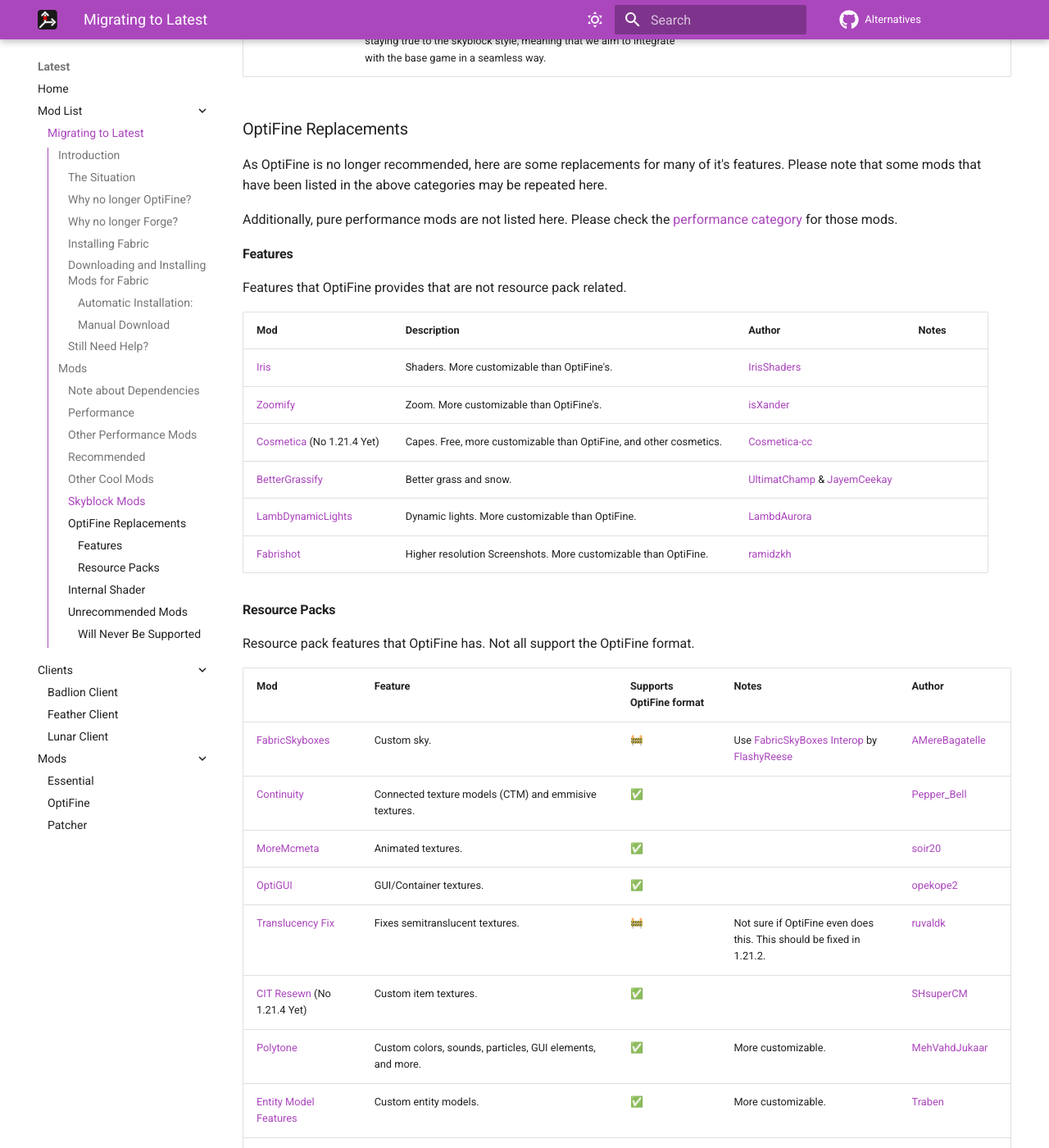
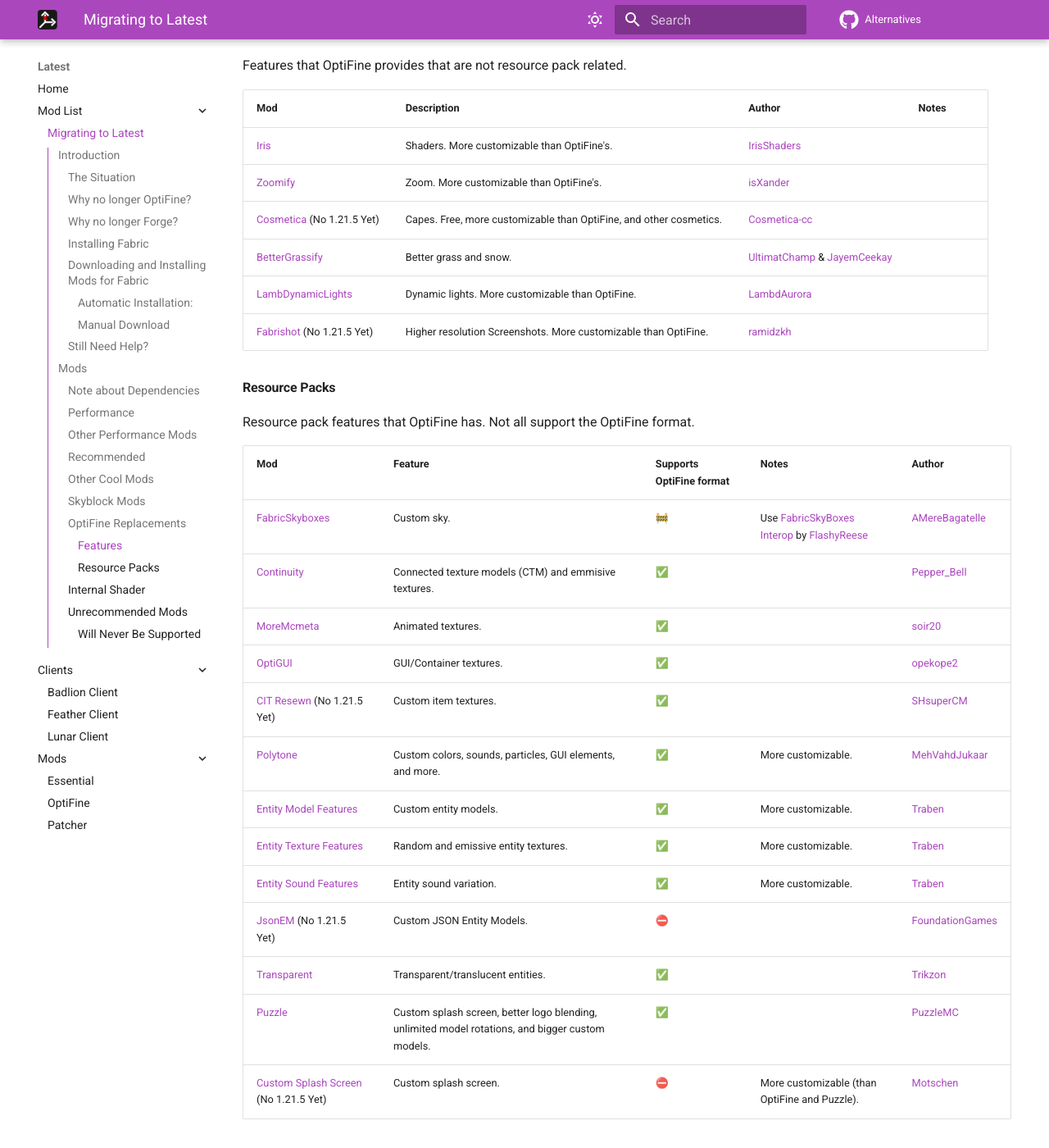
Before and after one commit to MicrocontrollersDev/Alternatives, an MkDocs documentation site: the page built from docs/latest/migrating.md, in a window 1280 px wide and 1400 px high, scrolled down 10932 px. Shown: the whole window at 82% size. Built offline with MkDocs 1.6.1 and Material for MkDocs 9.7.7, drawn with Linux system fonts in a browser that asks for light colours; comment, search, counter and statistics services are not loaded; some of the changed text lies outside the part shown.

Commit message:
update some versioning stuff

```diff
--- a/docs/latest/migrating.md
+++ b/docs/latest/migrating.md
@@ -73,12 +73,12 @@
 | [Sodium](https://modrinth.com/mod/sodium) | An all around performance mod, Sodium allows users to play the latest versions of Minecraft with high FPS, completely outperforming OptiFine, with some users seeing up to 8x their vanilla frames. Sodium also drastically improve visuals, providing a much better gameplay experience. | [CaffeineMC](https://github.com/CaffeineMC) |
 | [Iris](https://modrinth.com/mod/iris) | A shader loader that allows users to load up their favorite OptiFine shaderpacks, but with much higher FPS. Iris also provides performance enhancements when not using shaders, making it great for all users. | [Iris Team](https://github.com/IrisShaders) |
 | [Lithium](https://modrinth.com/mod/lithium) | Helps improve the performance of many vanilla systems without changing their mechanics. | [CaffeineMC](https://github.com/CaffeineMC) |
-| [Exordium](https://modrinth.com/mod/exordium) | Caps the FPS of certain HUD elements that do not need to be updated every frame. | [tr7zw](https://github.com/tr7zw) | | May break some HUD elements from other mods. |
-| [Enhanced Block Entities](https://modrinth.com/mod/ebe) | Improves block entities by making them used baked models instead, allowing for better performance, visuals (via better smoothlighting), and better resource pack customizability. | [FoundationGames](https://github.com/FoundationGames) |
+| [Exordium](https://modrinth.com/mod/exordium) (No 1.21.5 Yet) | Caps the FPS of certain HUD elements that do not need to be updated every frame. | [tr7zw](https://github.com/tr7zw) | | May break some HUD elements from other mods. |
+| [Enhanced Block Entities](https://modrinth.com/mod/ebe) (No 1.21.5 Yet) | Improves block entities by making them used baked models instead, allowing for better performance, visuals (via better smoothlighting), and better resource pack customizability. | [FoundationGames](https://github.com/FoundationGames) |
 | [FerriteCore](https://modrinth.com/mod/ferrite-core) | Helps reduce the amount of memory the game takes up. This may make a big difference for larger modpacks as well. | [malte0811](https://github.com/malte0811) |
 | [Entity Culling](https://modrinth.com/mod/entityculling) | Culls entities that you cannot see, increasing FPS. While Sodium already does this, this mod is much more thorough in which entities can be culled. | [tr7zw](https://github.com/tr7zw) |
 | [ImmediatelyFast](https://modrinth.com/mod/immediatelyfast) | Improves the immediate mode rendering performance. | [RaphiMC](https://github.com/RaphiMC) |
-| [ModernFix](https://modrinth.com/mod/modernfix) | ModernFix is an all-in-one mod that improves performance, reduces memory usage, and fixes many bugs in modern Minecraft versions without majorly compromising the game experience. | [embeddedt](https://github.com/embeddedt) |
+| [ModernFix](https://modrinth.com/mod/modernfix) (No 1.21.5 Yet) | ModernFix is an all-in-one mod that improves performance, reduces memory usage, and fixes many bugs in modern Minecraft versions without majorly compromising the game experience. | [embeddedt](https://github.com/embeddedt) |
 | [Dynamic FPS](https://modrinth.com/mod/dynamic-fps) | Reduces your FPS when tabbed out of the game, therefore reducing your system load. | [juliand665](https://github.com/juliand665) |
 | [Lazy Language Loader](https://modrinth.com/mod/lazy-language-loader) | Improves loading times when changing your language in game by only reloading the required resources. | [chachy](https://github.com/ChachyDev) |
 | [Sodium Extra](https://modrinth.com/mod/sodium-extra) | Allows you to half the resolution on Apple's Retina displays and also adds most of OptiFine's performance features such as toggles for animations, particles, rain/snow, clouds, sky and biome colors, and more, as well as some custom ones. | [FlashyReese](https://github.com/FlashyReese) |
@@ -194,13 +193,13 @@
 | [Tiny Item Animations](https://modrinth.com/mod/tiny-item-animations) | Adds a small animation when holding items similar to old console editions of the game. | [Trivaxy](https://github.com/Trivaxy) |
 | [Draggable Lists](https://modrinth.com/mod/draggable-lists) | Allows you to drag to order resourcepacks, datapacks, worlds, and servers. | [MrMelon54](https://github.com/MrMelon54) |
 | [Highlight](https://modrinth.com/mod/highlight) | Changes hitboxes to allow them to not be axis alligned, making them look much smoother on some blocks. | [Team Resourceful](https://github.com/Team-Resourceful) |
-| [Biome Moss](https://modrinth.com/mod/biome-moss) (No 1.21.4 Yet) | Improves the look of moss by adding color biome variation. | [TheDarkCoder](https://github.com/TheDarkCoder) | | The latest release should work on 1.21. |
+| [Biome Moss](https://modrinth.com/mod/biome-moss) | Improves the look of moss by adding color biome variation. | [TheDarkCoder](https://github.com/TheDarkCoder) |
 | [Fluid Void Fading](https://modrinth.com/mod/fluidvoidfading) | Makes liquids like water and lava slowly fade out in the void. Looks great in games like Skyblock, Skyways, or similar. | [DaFuqs](https://github.com/DaFuqs) |
 | [Server Pinger Fixer](https://modrinth.com/mod/serverpingerfixer) | Makes server pinging smoother and fixes it breaking when refreshing too many times. | [JustAlittleWolf](https://github.com/JustAlittleWolf) |
 | [Axiom](https://modrinth.com/mod/axiom) | An alternative to WorldEdit and VoxelSniper to make building in singleplayer much easier. | [Moulberry](https://github.com/Moulberry) |
 | [Sounds](https://modrinth.com/mod/sound) | Adds many more sounds to Minecraft for things that did not previously have sounds. | [mineblock11](https://github.com/mineblock11) |
 | [TipTapShow](https://modrinth.com/mod/tiptapshow) | A keystrokes mod for modern fabric. | [Spyxar](https://github.com/Spyxar) |
-| [Favorita](https://modrinth.com/mod/favorita) (No 1.21.4 Yet) | A basic item favoriting mod, allowing you to stop yourself from discarding of important items. | [Deftu](https://github.com/Deftu) |
+| [Favorita](https://modrinth.com/mod/favorita) (No 1.21.5 Yet) | A basic item favoriting mod, allowing you to stop yourself from discarding of important items. | [Deftu](https://github.com/Deftu) |
 | [SaveMyKeybinds](https://modrinth.com/mod/savemykeybinds) | Allows you to save and load keybind presets. | [MisterCheezeCake](https://github.com/MisterCheezeCake) |
 | [Better Elytra Render](https://modrinth.com/mod/better-elytra-render) | Improves the look of elytra by changing its position on the player. | [KGriffon](https://github.com/kgriff0n) |
 | [Confirm Disconnect](https://modrinth.com/mod/confirm-disconnect) | Adds a confirmation dialogue before exiting your world/server. | [Microcontrollers](https://github.com/MicrocontrollersDev) |
@@ -220,7 +219,7 @@
 | [Skyblock Tweaks](https://modrinth.com/mod/sbt) | A Hypixel SkyBlock mod for the latest version providing many tweaks and gameplay enhancements. | [MisterCheezeCake](https://github.com/MisterCheezeCake) |
 | [Firmament](https://modrinth.com/mod/firmament) | An NEU inspired Skyblock mod. | [nea890](https://github.com/nea89o) |
 | [SkyCubed](https://modrinth.com/mod/skycubed) | SkyCubed is a Hypixel SkyBlock UI overhaul mod, changing all aspects of the UI in-game to be more inline into it looking like its own game. | [Meowdding](https://github.com/meowdding) |
-| [Skylens](https://modrinth.com/mod/skylens) | Skylens is a highly customizable mod that shows missing enchants, has a pet XP overlay, and a compact level display. | [nextrg](https://github.com/nextrg) |
+| [Skylens](https://modrinth.com/mod/skylens) (No 1.21.5 Yet) | Skylens is a highly customizable mod that shows missing enchants, has a pet XP overlay, and a compact level display. | [nextrg](https://github.com/nextrg) |
 | [SkyOcean](https://modrinth.com/mod/skyocean) | SkyOcean is a mod that aims to improve the playing experience while staying true to the skyblock style, meaning that we aim to integrate with the base game in a seamless way. | [Meowdding](https://github.com/meowdding) |
 
 ### OptiFine Replacements
@@ -236,10 +235,10 @@
 | --- | --- | --- | --- |
 | [Iris](https://irisshaders.github.io) | Shaders. More customizable than OptiFine's. | [IrisShaders](https://github.com/IrisShaders) |
 | [Zoomify](https://modrinth.com/mod/zoomify) | Zoom. More customizable than OptiFine's. | [isXander](https://github.com/isXander) |
-| [Cosmetica](https://modrinth.com/mod/cosmetica) (No 1.21.4 Yet) | Capes. Free, more customizable than OptiFine, and other cosmetics. | [Cosmetica-cc](https://github.com/Cosmetica-cc)
+| [Cosmetica](https://modrinth.com/mod/cosmetica) (No 1.21.5 Yet) | Capes. Free, more customizable than OptiFine, and other cosmetics. | [Cosmetica-cc](https://github.com/Cosmetica-cc)
 | [BetterGrassify](https://modrinth.com/mod/bettergrassify) | Better grass and snow. | [UltimatChamp](https://github.com/UltimatChamp) & [JayemCeekay](https://github.com/JayemCeekay) |
 | [LambDynamicLights](https://modrinth.com/mod/lambdynamiclights) | Dynamic lights. More customizable than OptiFine. | [LambdAurora](https://github.com/LambdAurora) |
-| [Fabrishot](https://modrinth.com/mod/fabrishot) | Higher resolution Screenshots. More customizable than OptiFine. | [ramidzkh](https://github.com/ramidzkh) |
+| [Fabrishot](https://modrinth.com/mod/fabrishot) (No 1.21.5 Yet) | Higher resolution Screenshots. More customizable than OptiFine. | [ramidzkh](https://github.com/ramidzkh) |
 
 #### Resource Packs
 
@@ -251,16 +250,15 @@
 | [Continuity](https://modrinth.com/mod/continuity) | Connected texture models (CTM) and emmisive textures. | ✅ | | [Pepper_Bell](https://github.com/PepperCode1) |
 | [MoreMcmeta](https://modrinth.com/mod/moremcmeta) | Animated textures. | ✅ | | [soir20](https://github.com/soir20) |
 | [OptiGUI](https://modrinth.com/mod/optigui) | GUI/Container textures. | ✅ | | [opekope2](https://github.com/opekope2) |
-| [Translucency Fix](https://modrinth.com/mod/translucencyfix) | Fixes semitranslucent textures. | 🚧 | Not sure if OptiFine even does this. This should be fixed in 1.21.2. | [ruvaldk](https://github.com/ruvaldak) |
-| [CIT Resewn](https://modrinth.com/mod/cit-resewn) (No 1.21.4 Yet)| Custom item textures. | ✅ | | [SHsuperCM](https://github.com/SHsuperCM) |
+| [CIT Resewn](https://modrinth.com/mod/cit-resewn) (No 1.21.5 Yet)| Custom item textures. | ✅ | | [SHsuperCM](https://github.com/SHsuperCM) |
 | [Polytone](https://modrinth.com/mod/polytone) | Custom colors, sounds, particles, GUI elements, and more. | ✅ | More customizable. | [MehVahdJukaar](https://github.com/MehVahdJukaar)  |
 | [Entity Model Features](https://modrinth.com/mod/entity-model-features) | Custom entity models. | ✅ | More customizable. | [Traben](https://github.com/Traben-0) |
 | [Entity Texture Features](https://modrinth.com/mod/entitytexturefeatures) | Random and emissive entity textures. | ✅ | More customizable. | [Traben](https://github.com/Traben-0) |
 | [Entity Sound Features](https://modrinth.com/mod/esf) | Entity sound variation. | ✅ | More customizable. | [Traben](https://github.com/Traben-0) |
-| [JsonEM](https://modrinth.com/mod/jsonem) | Custom JSON Entity Models. | ⛔ | | [FoundationGames](https://github.com/FoundationGames) |
+| [JsonEM](https://modrinth.com/mod/jsonem) (No 1.21.5 Yet) | Custom JSON Entity Models. | ⛔ | | [FoundationGames](https://github.com/FoundationGames) |
 | [Transparent](https://modrinth.com/mod/transparent) | Transparent/translucent entities. | ✅ | | [Trikzon](https://github.com/Trikzon) |
 | [Puzzle](https://modrinth.com/mod/puzzle) | Custom splash screen, better logo blending, unlimited model rotations, and bigger custom models. | ✅ | | [PuzzleMC](https://github.com/PuzzleMC) |
-| [Custom Splash Screen](https://modrinth.com/mod/custom-splash-screen) | Custom splash screen. | ⛔ | More customizable (than OptiFine and Puzzle). | [Motschen](https://github.com/Motschen) |
+| [Custom Splash Screen](https://modrinth.com/mod/custom-splash-screen) (No 1.21.5 Yet) | Custom splash screen. | ⛔ | More customizable (than OptiFine and Puzzle). | [Motschen](https://github.com/Motschen) |
 
 ### Internal Shader
 
```
Also changed, not shown: other parts of docs/latest/migrating.md (+0 -1 lines).
